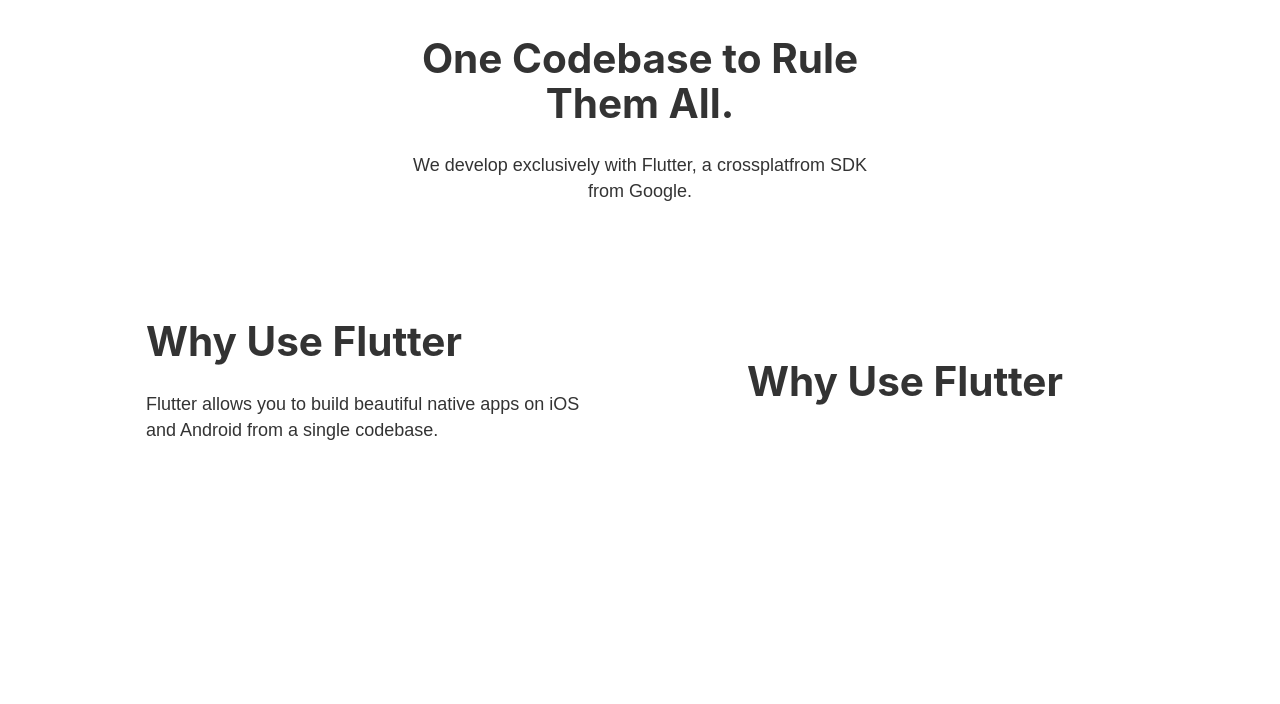
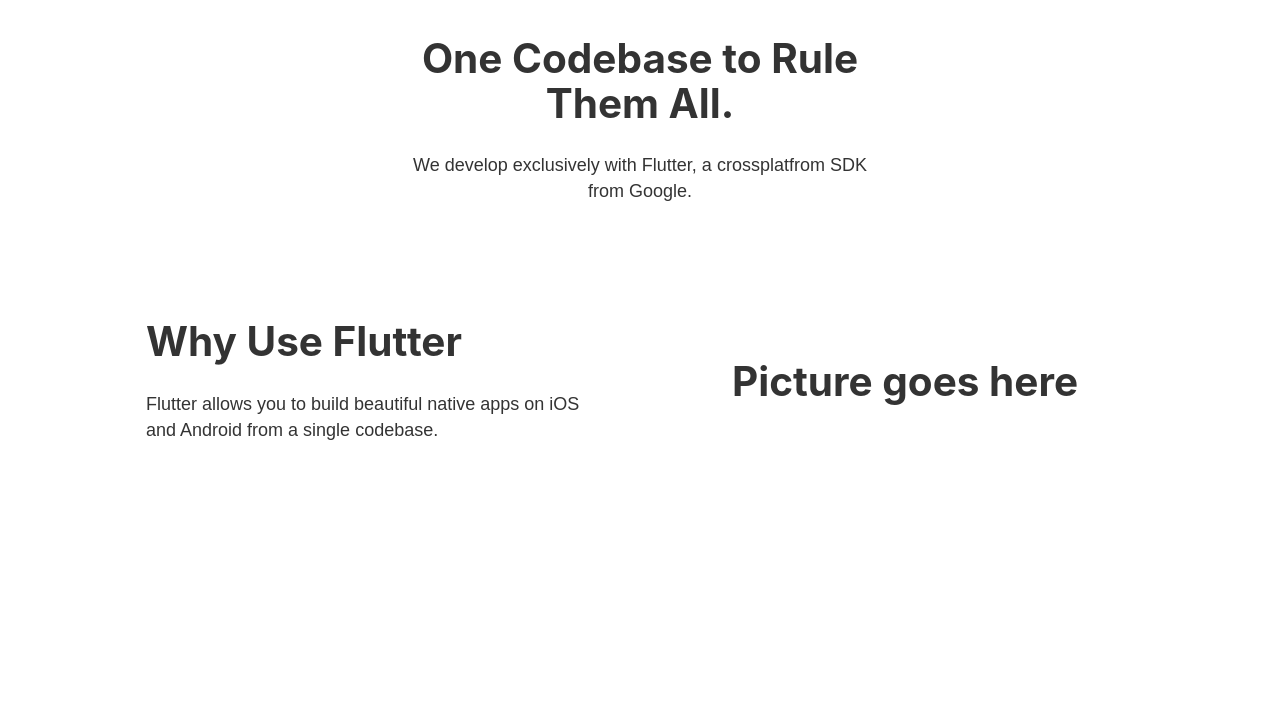
Before and after one commit to glancer000/codebase, a Gatsby site: page / in a window 1280 px wide. Shown: the part 791-1495 px from the top of the page. Built offline with nearby package versions, Linux system fonts and the light colour scheme; Gatsby itself is replaced by a stand-in of ours.

Commit message:
edited text

```diff
--- a/src/pages/index.js
+++ b/src/pages/index.js
@@ -24,7 +24,7 @@
                                 <p>Flutter allows you to build beautiful native apps on iOS and Android from a single codebase.</p>
                             </div>
                             <div className={InfoStyles.image}>
-                                <h1>Why Use Flutter</h1>
+                                <h1>Picture goes here</h1>
                             </div>
                 </InfoSection>
             </Layout>
```
